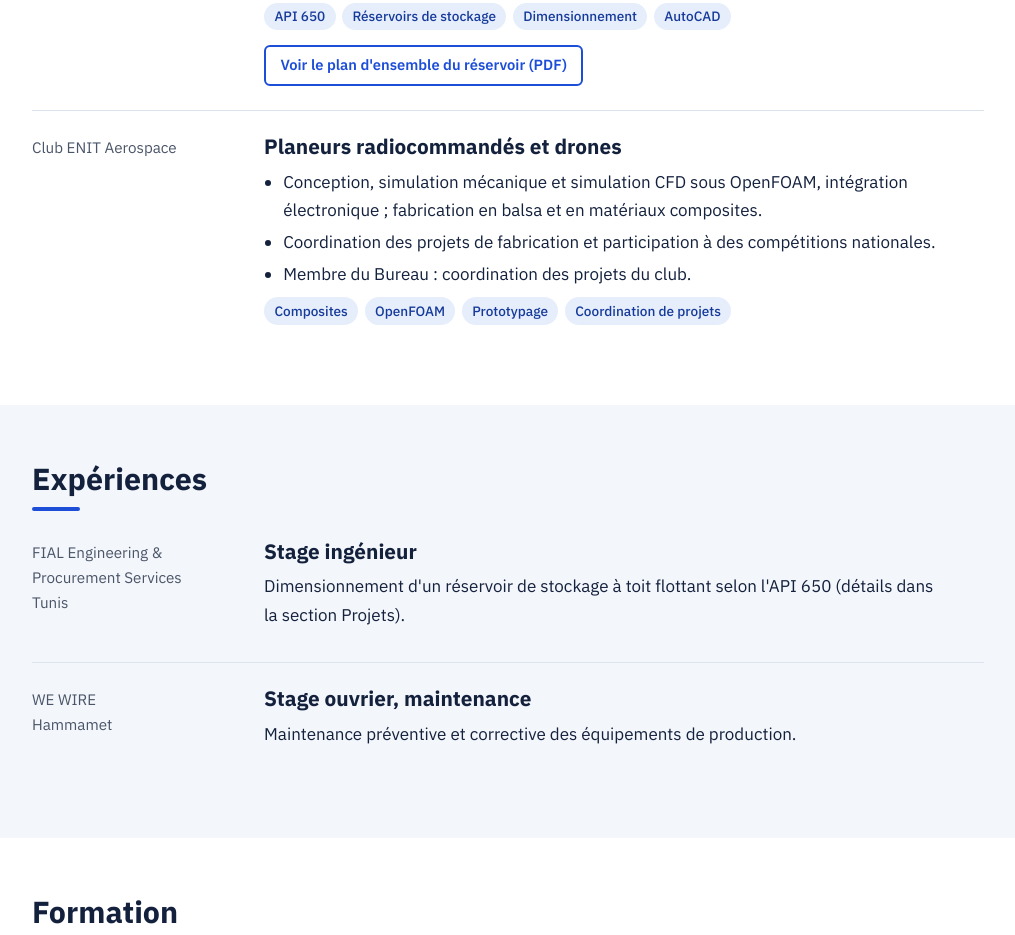
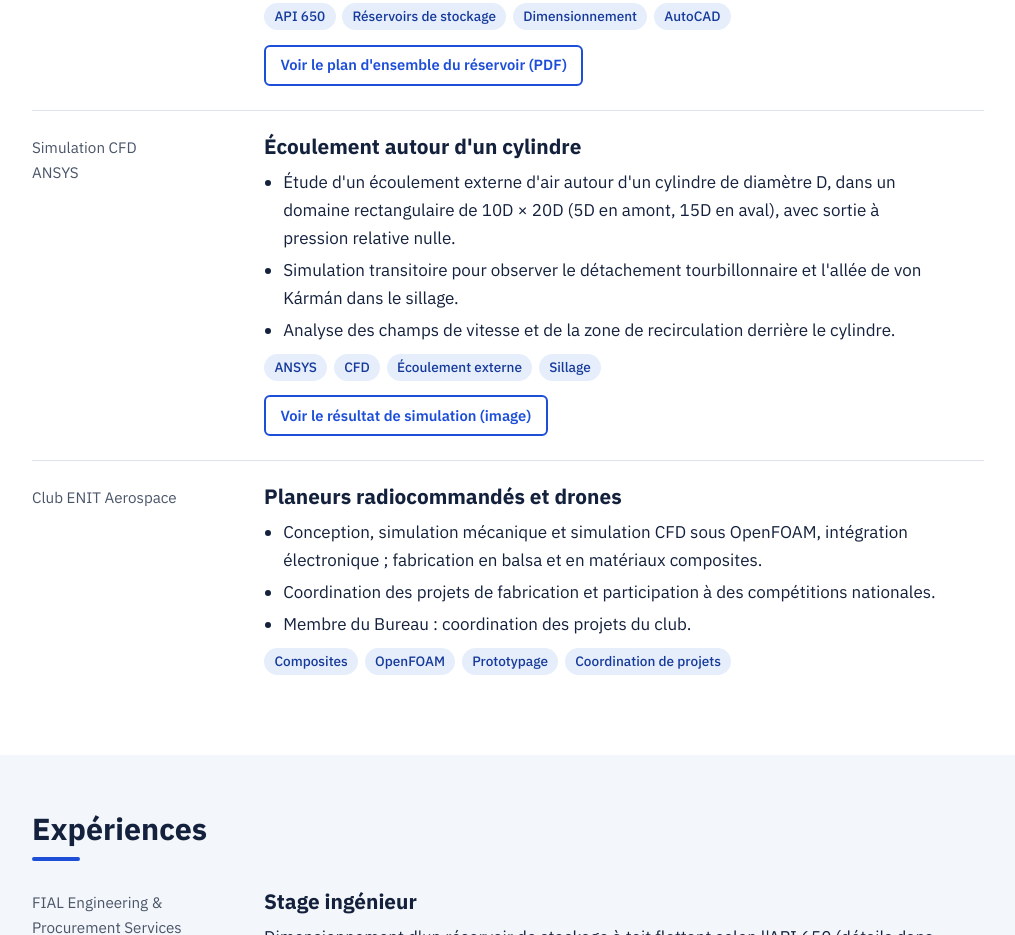
Before and after one commit to Sadokamine-Hechlef/Sadokamine-Hechlef.github.io, a plain HTML site: page index.html in a window 1280 px wide. Shown: the part 1319-2254 px from the top of the page, without its empty margins (132-1147 px from the left). Drawn offline with Linux system fonts and the light colour scheme.

Commit message:
Add files via upload

```diff
--- a/index.html
+++ b/index.html
@@ -105,6 +105,17 @@ footer{padding:1.8rem 0;color:var(--muted);font-size:.9rem;border-top:1px solid
       <div class="docs"><a href="reservoir-tank-503-plan-general.pdf" target="_blank" rel="noopener">Voir le plan d'ensemble du réservoir (PDF)</a></div></div>
   </article>
   <article class="item">
+    <div class="meta">Simulation CFD<br>ANSYS</div>
+    <div><h3>Écoulement autour d'un cylindre</h3>
+      <ul class="list">
+        <li>Étude d'un écoulement externe d'air autour d'un cylindre de diamètre D, dans un domaine rectangulaire de 10D × 20D (5D en amont, 15D en aval), avec sortie à pression relative nulle.</li>
+        <li>Simulation transitoire pour observer le détachement tourbillonnaire et l'allée de von Kármán dans le sillage.</li>
+        <li>Analyse des champs de vitesse et de la zone de recirculation derrière le cylindre.</li>
+      </ul>
+      <div class="tags"><span>ANSYS</span><span>CFD</span><span>Écoulement externe</span><span>Sillage</span></div>
+      <div class="docs"><a href="ecoulement-cylindre-ansys.png" target="_blank" rel="noopener">Voir le résultat de simulation (image)</a></div></div>
+  </article>
+  <article class="item">
     <div class="meta">Club ENIT Aerospace</div>
     <div><h3>Planeurs radiocommandés et drones</h3>
       <ul class="list">
```
Also changed, not shown: ecoulement-cylindre-ansys.png (added).
